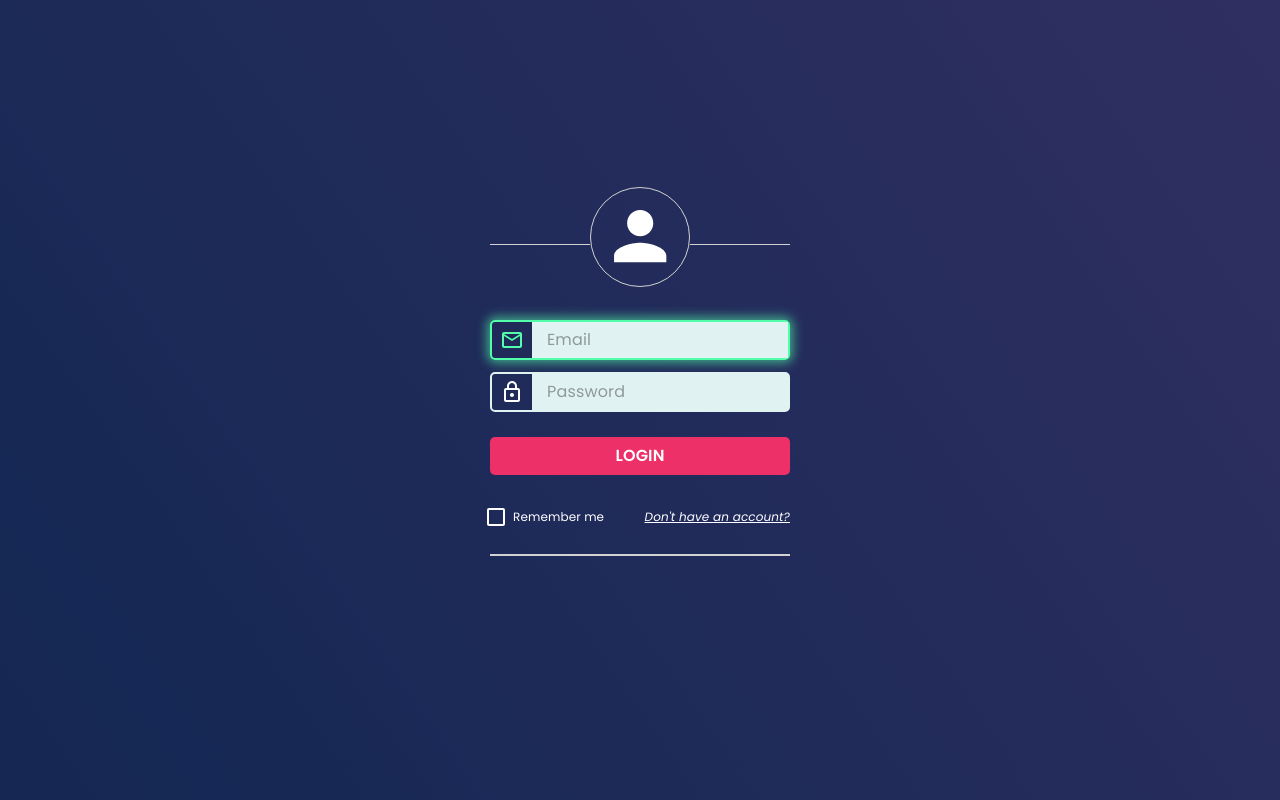
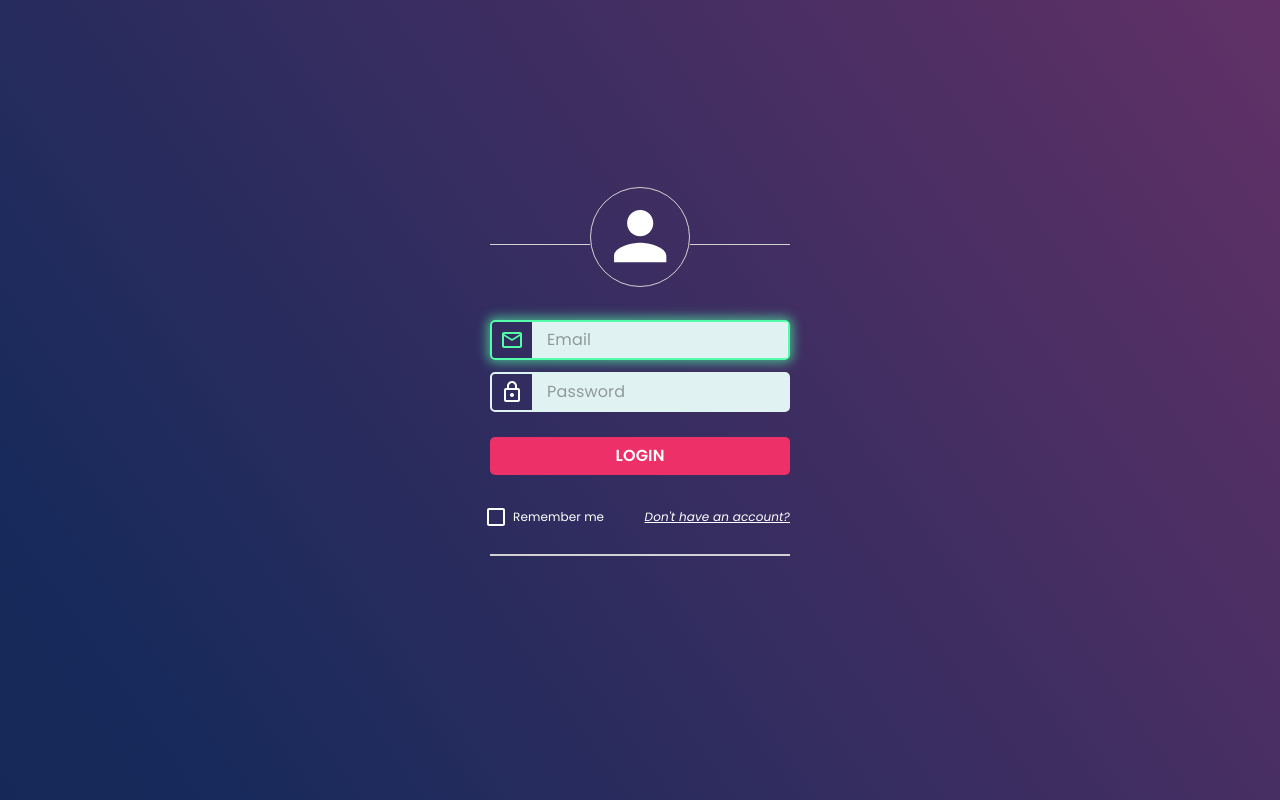
Before and after one commit to hoangkimzxc/cine-attempt-v2, a React (Vite) app: page /login in a window 1280 px wide. Built offline with nearby package versions, Linux system fonts and the light colour scheme; the HTML template or start-up script is replaced by a standard one.

Commit message:
Fix some color

```diff
--- a/src/components/atoms/text-field/index.tsx
+++ b/src/components/atoms/text-field/index.tsx
@@ -90,7 +90,7 @@ export default function TextField({ startIcon, sx, ...props }: TextFiledProps) {
           {...props}
         />
         <Box
-          color="red"
+          color="grey"
           width="16px"
           height="16px"
           display="flex"
--- a/src/components/pages/login/index.tsx
+++ b/src/components/pages/login/index.tsx
@@ -13,7 +13,7 @@ export default function Login() {
       justifyContent="center"
       sx={{
         background:
-          "linear-gradient(-125deg, #ee6764, #3d3368, #162855, #101736)",
+          "linear-gradient(-125deg, #f07762, #87346d, #172a5b, #0c1232)",
         backgroundSize: "400% 400% ",
         animation: `${gradientEffect} 8s ease infinite`,
       }}
```
